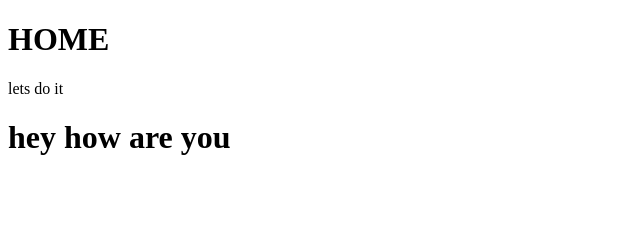
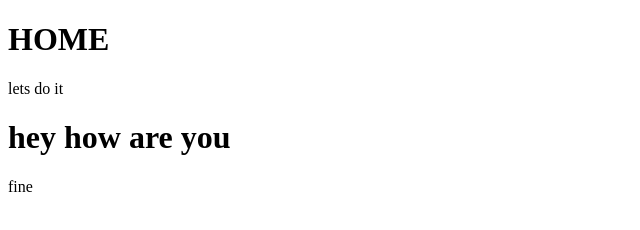
Before and after one commit to AnuragKD/myproject, a plain HTML site: page home.html in a window 1280 px wide. Shown: the full height of the page, 0-640 px from the left. Drawn offline with Linux system fonts and the light colour scheme.

Commit message:
fine replay

```diff
--- a/home.html
+++ b/home.html
@@ -12,5 +12,6 @@
     <h1>
         hey how are you
     </h1>
+    <p>fine</p>
 </body>
 </html>
```
